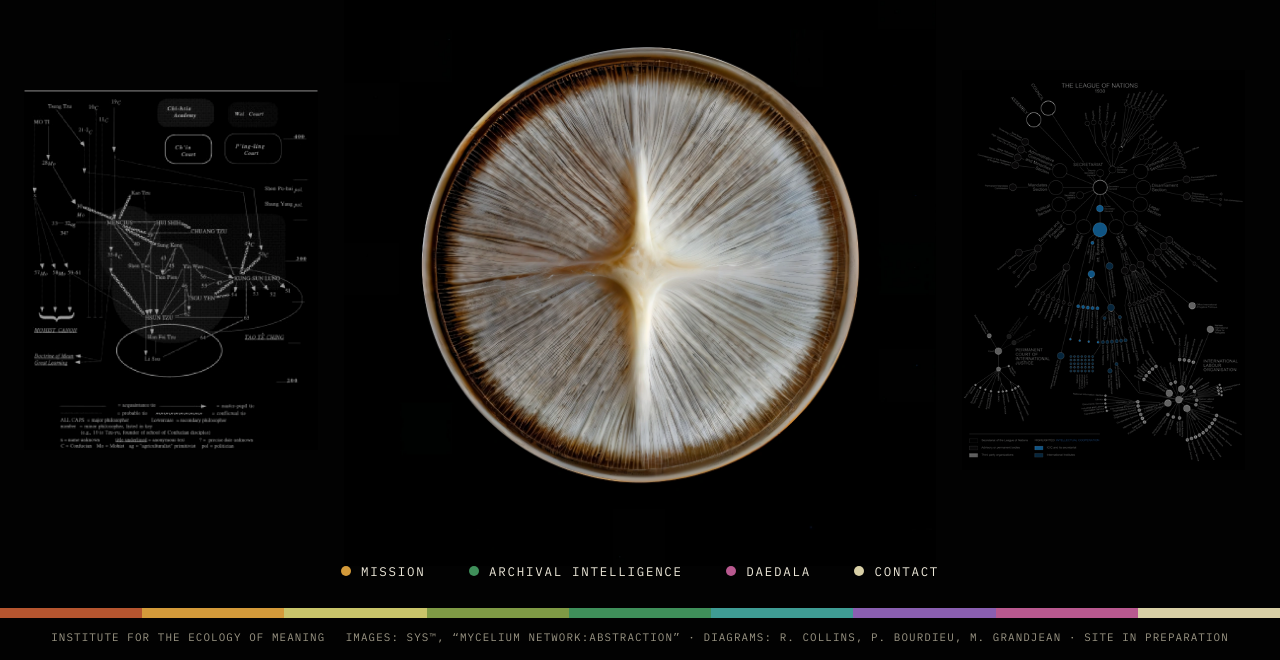
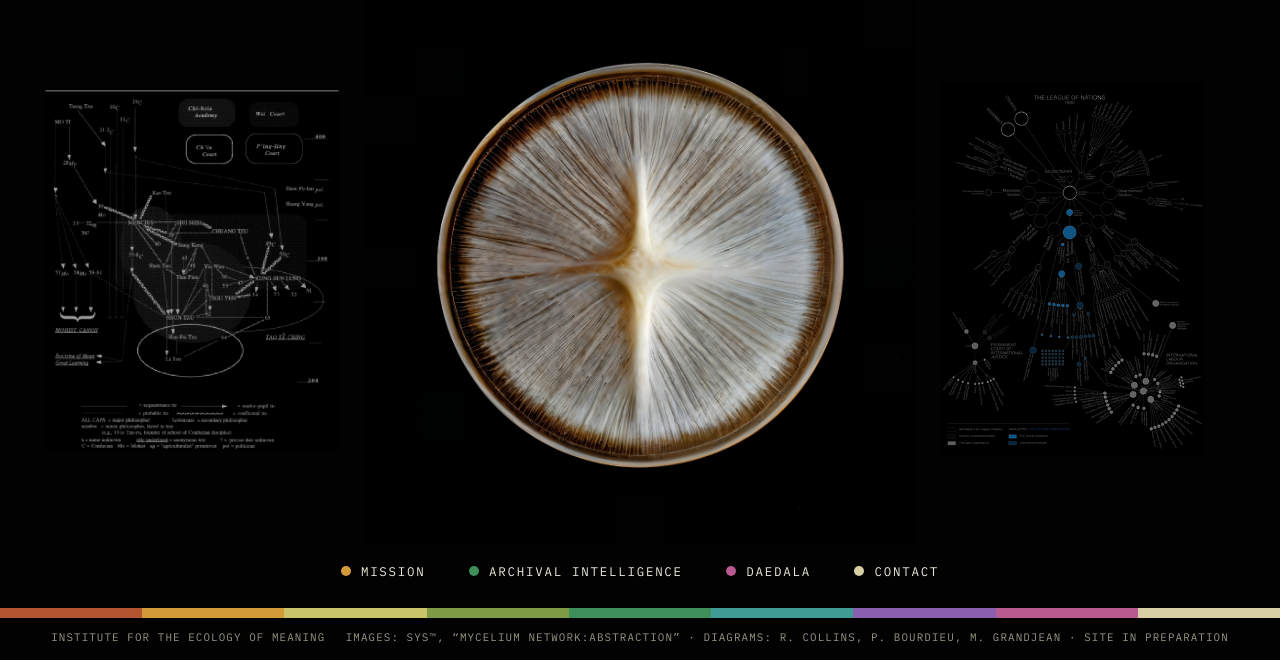
Before and after one commit to adamrzepka-droid/meaningecology, a plain HTML site: page index.html in a window 1280 px wide. Shown: the part 140-800 px from the top of the page. Drawn offline with Linux system fonts and the light colour scheme.

Commit message:
Updated from Publii

```diff
--- a/index.html
+++ b/index.html
@@ -11,10 +11,13 @@ body{font-family:var(--mono);display:flex;flex-direction:column;min-height:100sv
 header{position:relative;z-index:1;padding:28px clamp(18px,4vw,56px) 0;display:flex;flex-direction:column;align-items:flex-start;gap:10px}
 h1{font-family:var(--display);font-weight:300;font-size:clamp(1.7rem,3.6vw,2.8rem);line-height:1.06;margin:0;letter-spacing:.005em;text-wrap:balance;max-width:15ch}
 .sub{font-size:.72rem;letter-spacing:.14em;text-transform:uppercase;color:var(--muted)}
-.hero{flex:1;min-height:0;position:relative;display:grid;place-items:center;padding:12px}
-.hero img{position:absolute;inset:0;margin:auto;width:min(74vmin,720px);height:min(74vmin,720px);object-fit:contain;opacity:0;transition:opacity 2.4s ease}
+.hero{flex:1;min-height:240px;position:relative;display:grid;place-items:center;padding:12px}
+.hero > img,.flank{--d:min(74vmin,720px)}
+/* size the dish to the space actually left between title and menu, so it never covers the menu on short windows */
+@supports (height:1cqh){.hero{container-type:size}.hero > img,.flank{--d:min(100cqh,74vmin,720px)}}
+.hero img{position:absolute;inset:0;margin:auto;width:var(--d);height:var(--d);object-fit:contain;opacity:0;transition:opacity 2.4s ease}
 .hero img.on{opacity:1}
-.flank{--half:min(37vmin,360px);--gap:26px;position:absolute;top:50%;transform:translateY(-50%);height:min(50vmin,440px);
+.flank{--half:calc(var(--d)/2);--gap:26px;position:absolute;top:50%;transform:translateY(-50%);height:min(calc(var(--d)*.68),440px);
   width:min(23vw,330px,calc(50vw - var(--half) - var(--gap) - 18px))}
 /* each panel sits just outside the dish and its diagram hugs the inner edge */
 .flank.l{right:calc(50% + var(--half) + var(--gap))} .flank.r{left:calc(50% + var(--half) + var(--gap))}
@@ -24,7 +27,7 @@ h1{font-family:var(--display);font-weight:300;font-size:clamp(1.7rem,3.6vw,2.8re
 .hero .flank img.on{opacity:.62}
 @media (max-width:1100px){.flank{display:none}}
 .hero .empty{color:var(--muted);font-size:.8rem;border:1px dashed var(--line);padding:18px 22px;max-width:44ch;text-align:center;line-height:1.5}
-nav{padding:0 clamp(18px,4vw,56px) 22px;display:flex;flex-wrap:wrap;gap:14px clamp(18px,3.4vw,44px);justify-content:center}
+nav{position:relative;z-index:1;padding:0 clamp(18px,4vw,56px) 22px;display:flex;flex-wrap:wrap;gap:14px clamp(18px,3.4vw,44px);justify-content:center}
 nav a{color:var(--ink);text-decoration:none;font-size:.78rem;letter-spacing:.14em;text-transform:uppercase;display:inline-flex;align-items:center;gap:10px;padding:6px 0;border-bottom:1px solid transparent}
 nav a::before{content:"";width:10px;height:10px;border-radius:50%;background:var(--c)}
 nav a:hover,nav a:focus-visible{border-bottom-color:var(--c);outline:none}
```
